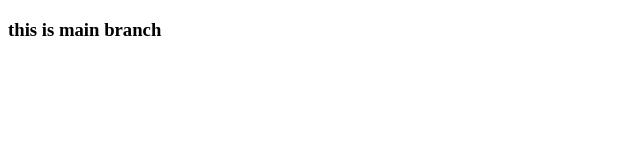
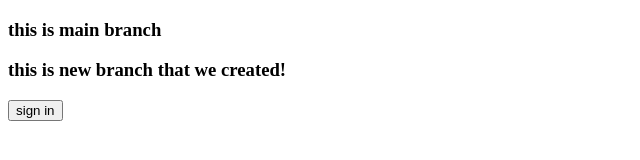
Before and after one commit to mahpara504/branches, a plain HTML site: page index.html in a window 1280 px wide. Shown: the whole page, without its empty margins (0-640 px from the left). Drawn offline with Linux system fonts and the light colour scheme.

Commit message:
new branch work!

```diff
--- a/index.html
+++ b/index.html
@@ -7,5 +7,8 @@
 </head>
 <body>
     <h3>this is main branch</h3>
+    <!-- ////////////////////// -->
+    <h3>this is new branch that we created!</h3>
+    <button>sign in</button>
 </body>
 </html>
```
